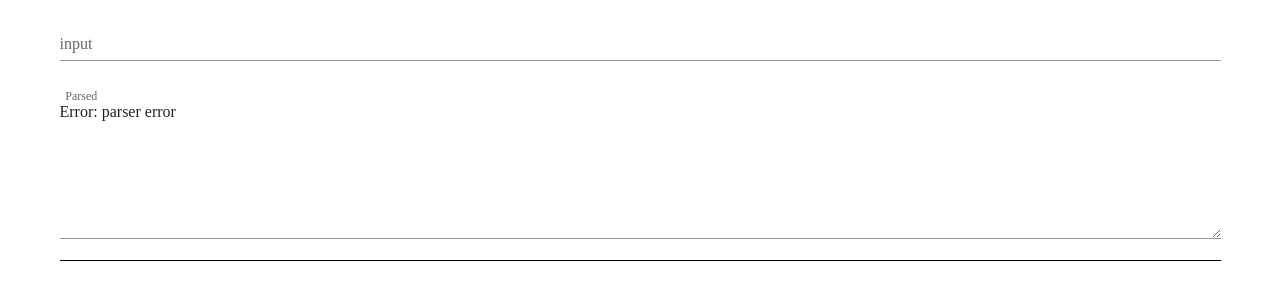
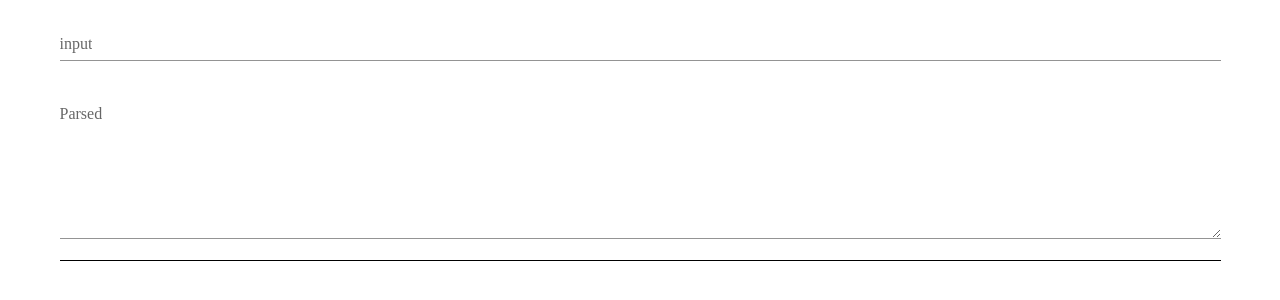
Before and after one commit to iyahoo/cons_lisp, a Nuxt app: page / in a window 1280 px wide. Shown: the top 300 px of the page. Built offline with nearby package versions, Linux system fonts and the light colour scheme.

Commit message:
:sparkles: [Fix] to start rewrite

```diff
--- a/components/LispInterpreter.vue
+++ b/components/LispInterpreter.vue
@@ -9,165 +9,21 @@
          rows="1"
          id="inputArea"
       />
-      <v-textarea :value="tryParser" label="Parsed" outline readonly />
+      <v-textarea :value="trySynAna" label="Parsed" outline readonly />
    </div>
 </template>
 
 <script>
 export default {
-   methods: {
-      pSpace(context) {
-         const r = /^\s+(.*)/
-         const result = context.rest.match(r)
-         if (!result) {
-            return context
-         } else {
-            return {
-               parsed: context.parsed,
-               rest: result[1],
-               depth: context.depth,
-            }
-         }
-      },
-      pNumber(context) {
-         const r = /(^[0-9]+)(.*)/
-         const result = context.rest.match(r)
-         if (!result) {
-            return context
-         } else {
-            const ast = { type: 'integer', value: result[1] }
-            if (context.parsed === null) {
-               return this.parser({
-                  parsed: ast,
-                  rest: result[2],
-                  depth: context.depth,
-               })
-            } else {
-               return this.parser({
-                  parsed: context.parsed.concat([ast]),
-                  rest: result[2],
-                  depth: context.depth,
-               })
-            }
-         }
-      },
-      pList(context) {
-         console.log('pList')
-         console.table(context)
-         const r = /^\((.*)/
-         let headResult = context.rest.match(r)
-         if (headResult) {
-            const innerContext = {
-               parsed: [],
-               rest: headResult[1],
-               depth: context.depth + 1,
-            }
-            const innerContextParsed = this.parser(innerContext)
-            if (context.parsed === null) {
-               return this.parser(innerContextParsed)
-            } else {
-               return this.parser({
-                  parsed: context.parsed.concat([innerContextParsed.parsed]),
-                  rest: innerContextParsed.rest,
-                  depth: innerContextParsed.depth,
-               })
-            }
-         } else if (!headResult && context.depth !== 0) {
-            console.log('in else if')
-            console.table(context)
-            const r = /^\)(.*)/
-            let endResult = context.rest.match(r)
-
-            if (!endResult) {
-               if (context.rest !== '') {
-                  return context
-               } else {
-                  throw new Error('parser error: no match brackets!!')
-               }
-            } else {
-               console.log('in else if else')
-               const resultContext = {
-                  parsed: context.parsed,
-                  rest: endResult[1],
-                  depth: context.depth - 1,
-               }
-               console.log('resultContext')
-               console.table(resultContext)
-               return resultContext
-            }
-         } else {
-            return context
-         }
-      },
-      parser(context) {
-         if (context.parsed !== null && context.rest === '') {
-            return context
-         }
-
-         let holder = context
-         holder = this.pSpace(holder)
-         holder = this.pNumber(holder)
-         holder = this.pList(holder)
-         const result = holder
-
-         return result
-      },
-
-      parsed(context) {
-         return context.parsed
-      },
-
-      objectEquality(a, b) {
-         if (a === b) {
-            return true
-         }
-         if (Array.isArray(a) && Array.isArray(b)) {
-            if (a === b) return true
-            if (a == null || b == null) return false
-            if (a.length != b.length) return false
-
-            for (var i = 0; i < a.length; ++i) {
-               if (!this.objectEquality(a[i], b[i])) return false
-            }
-            return true
-         }
-         if (typeof a === 'object' && typeof b === 'object') {
-            for (let k in a) {
-               if (!this.objectEquality(a[k], b[k])) return false
-            }
-            return true
-         }
-
-         return false
-      },
-   },
 	computed: {
-      tryParser() {
-         try {
-            console.log('tryParser')
-            const input = this.inputstr
-            const context = { parsed: null, rest: input, depth: 0 }
-            const result = this.parser(context)
-            if (result.parsed === null) {
-               throw new Error('parser error')
-            } else if (result.rest !== '') {
-               throw new Error(
-                  'parser error: unexpected token ' + result.rest[0]
-               )
-            } else if (result.depth !== 0) {
-               throw new Error('parser error: no match brackets')
-            }
-            return JSON.stringify(result.parsed)
-         } catch (e) {
-            return e
-         }
+		trySynAna() {
+			return this.inputstr
 		},
 	},
 	data() {
 		return {
-         onDebug: true,
 			inputstr: '',
 		}
-   },
+	}
 }
 </script>
```
Lines whose indentation alone changed are shown as unchanged.
